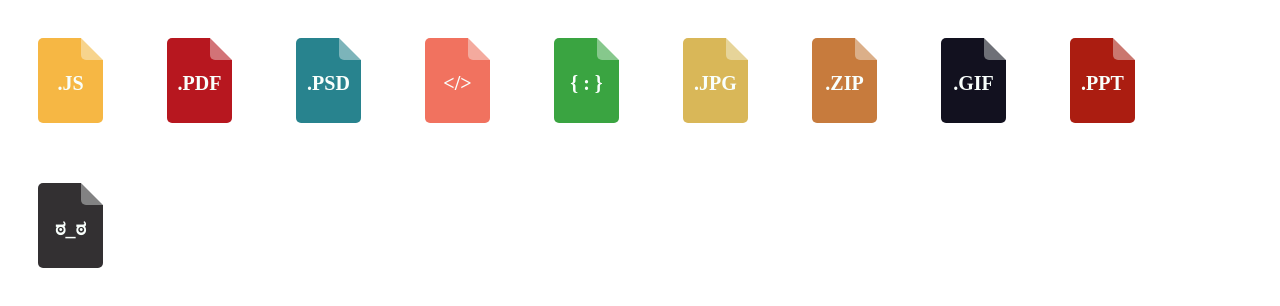
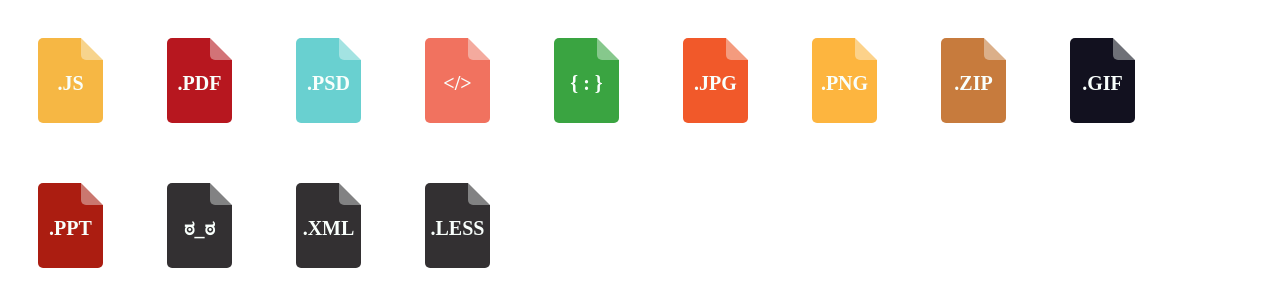
Before and after one commit to sunnylost/colorful, a plain HTML site: page index.html in a window 1280 px wide. Drawn offline with Linux system fonts and the light colour scheme.

Commit message:
little update

```diff
--- a/index.html
+++ b/index.html
@@ -17,9 +17,12 @@
     <i class="c-icon-html"></i>
     <i class="c-icon-css"></i>
     <i class="c-icon-jpg"></i>
+    <i class="c-icon-png"></i>
     <i class="c-icon-zip"></i>
     <i class="c-icon-gif"></i>
     <i class="c-icon-ppt"></i>
     <i class="c-icon-unknown"></i>
+    <i class="c-icon" data-type="xml"></i>
+    <i class="c-icon" data-type="less"></i>
 </body>
 </html>
--- a/style.css
+++ b/style.css
@@ -1,167 +1,168 @@
 [class^="c-icon"] {
-    position: relative;
-    display: inline-block;
-    width: 65px;
-    height: 85px;
-    line-height: 90px;
-    border-radius: 5px;
-    color: #f9fffc;
-    font-style: normal;
-    font-size: 20px;
-    font-weight: bold;
-    text-transform: uppercase;
-    text-align: center;
+    position         : relative;
+    display          : inline-block;
+    width            : 65px;
+    height           : 85px;
+    line-height      : 90px;
+    border-radius    : 5px;
+    color            : #f9fffc;
+    background-color : #333032;
+    font-style       : normal;
+    font-size        : 20px;
+    font-weight      : bold;
+    text-transform   : uppercase;
+    text-align       : center;
 }
 
 [class^="c-icon"]::after {
-    content: "";
-    position: absolute;
-    right: 0;
-    top: 0;
-    border-width: 11px;
-    border-style: solid;
-    border-bottom-left-radius: 5px;
-    border-color: #fff #fff rgba(249, 255, 252, .4) rgba(249, 255, 252, .4);
+    content                   : "";
+    position                  : absolute;
+    right                     : 0;
+    top                       : 0;
+    border-width              : 11px;
+    border-style              : solid;
+    border-bottom-left-radius : 5px;
+    border-color              : #fff #fff rgba(249, 255, 252, .4) rgba(249, 255, 252, .4);
 }
 
 /* default text */
 [class^="c-icon"]::before {
-    content: attr(data-type);
+    content : "." attr(data-type);
 }
-
 
 /*===========================================
                   32px
 =============================================*/
 .c-icon-32 {
-    width: 32px;
-    height: 45px;
-    line-height: 45px;
-    border-radius: 3px;
-    font-size: 13px;
+    width         : 32px;
+    height        : 45px;
+    line-height   : 45px;
+    border-radius : 3px;
+    font-size     : 13px;
 }
 
 .c-icon-32::after {
-    border-width: 6px;
-    border-bottom-left-radius: 3px;
+    border-width              : 6px;
+    border-bottom-left-radius : 3px;
 }
-
 
 /*===========================================
                   .JS
 =============================================*/
 .c-icon-js {
-    background-color: #f6b744;
+    background-color : #f6b744;
 }
 
 .c-icon-js::before {
-    content: '.js'
+    content : '.js'
 }
-
 
 /*===========================================
                   .CSS
 =============================================*/
 .c-icon-css {
-    background-color: #3aa441;
+    background-color : #3aa441;
 }
 
 .c-icon-css::before {
-    content: '{ : }'
+    content : '{ : }'
 }
-
 
 /*===========================================
                   .HTML
 =============================================*/
 .c-icon-html {
-    background-color: #f1725f;
+    background-color : #f1725f;
 }
 
 .c-icon-html::before {
-    content: '</>'
+    content : '</>'
 }
-
 
 /*===========================================
                   .PPT
 =============================================*/
 .c-icon-ppt {
-    background-color: #AB1D11;
+    background-color : #AB1D11;
 }
 
 .c-icon-ppt::before {
-    content: '.ppt'
+    content : '.ppt'
 }
-
 
 /*===========================================
                   .PDF
 =============================================*/
 .c-icon-pdf {
-    background-color: #b7171f;
+    background-color : #b7171f;
 }
 
 .c-icon-pdf::before {
-    content: '.pdf'
+    content : '.pdf'
 }
-
 
 /*===========================================
                   .PSD
 =============================================*/
 .c-icon-psd {
-    background-color: #28838e;
+    background-color : #69d0d0;
 }
 
 .c-icon-psd::before {
-    content: '.psd'
+    content : '.psd'
 }
-
 
 /*===========================================
                   .GIF
 =============================================*/
 .c-icon-gif {
-    background-color: #12111f;
+    background-color : #12111f;
 }
 
 .c-icon-gif::before {
-    content: '.gif'
+    content : '.gif'
 }
-
 
 /*===========================================
                   .ZIP
 =============================================*/
 .c-icon-zip {
-    background-color: #c77b3d;
+    background-color : #c77b3d;
 }
 
 .c-icon-zip::before {
-    content: '.zip'
+    content : '.zip'
 }
-
 
 /*===========================================
                   .JPG
 =============================================*/
 .c-icon-jpg {
-    background-color: #d9b758;
+    background-color : #f1592a;
 }
 
 .c-icon-jpg::before {
-    content: '.jpg'
+    content : '.jpg'
 }
 
+/*===========================================
+                  .PNG
+=============================================*/
+.c-icon-png {
+    background-color : #fdb53f;
+}
+
+.c-icon-png::before {
+    content : '.png'
+}
 
 /*===========================================
                   Unknown
 =============================================*/
 .c-icon-unknown {
-    background-color: #333032;
+    background-color : #333032;
 }
 
 .c-icon-unknown::before {
-    content: 'ಠ_ಠ'
+    content : 'ಠ_ಠ'
 }
```
Also changed, not shown: 1 other file.
